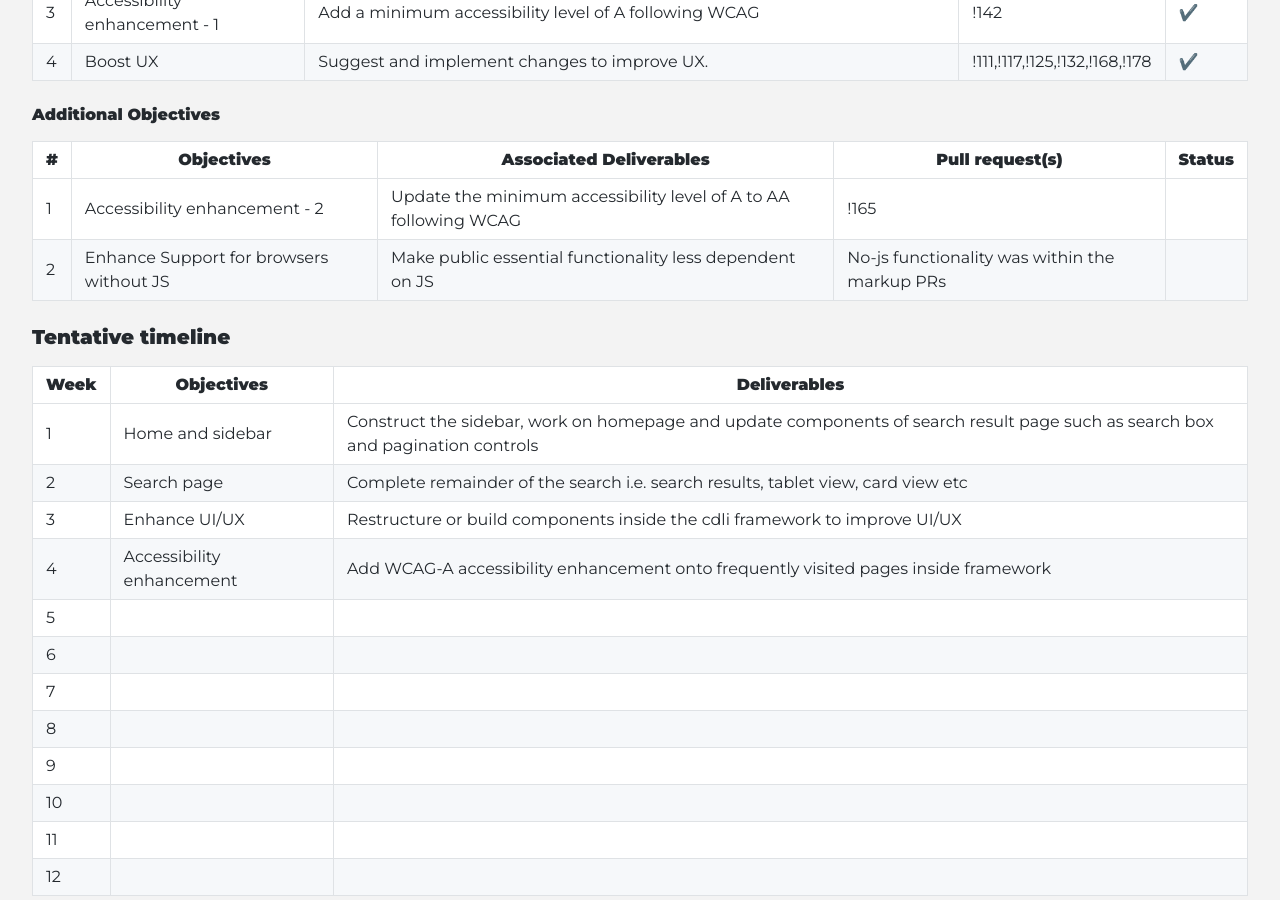
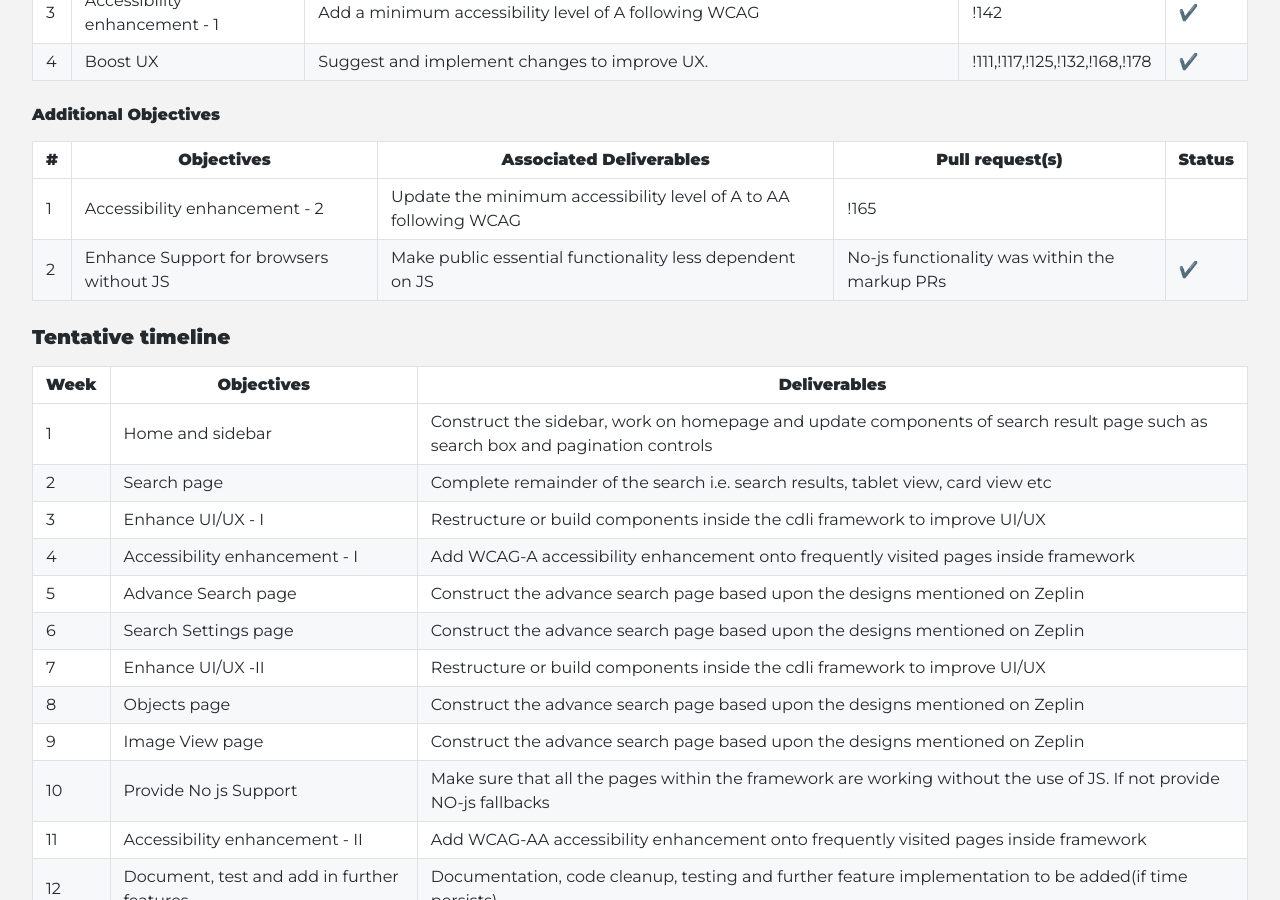
Before and after one commit to cdli-gh/blog, a Jekyll site: the page built from _blog/gsoc20/design_integration/index.md, in a window 1280 px wide and 900 px high, scrolled down 808 px. Built offline with Jekyll 4.4.1, drawn with Linux system fonts in a browser that asks for light colours; Markdown is read by kramdown in place of the engine named in the settings; some of the changed text lies outside the part shown.

Commit message:
Update index.md

```diff
--- a/_blog/gsoc20/design_integration/index.md
+++ b/_blog/gsoc20/design_integration/index.md
@@ -24,8 +24,8 @@ Objectives are separated in two categories: essential and additional, they are a
 
 |\#|Objectives|Associated Deliverables|Pull request(s)|Status|
 |---	|---	|---	|--- |---	|
-|1   	|Accessibility enhancement - 2   	| Update the minimum accessibility level of A to AA following WCAG  | !165  	|
-|2   	|Enhance Support for browsers without JS   	| Make public essential functionality less dependent on JS    	| No-js functionality was within the markup PRs  	|
+|1   	|Accessibility enhancement - 2   	| Update the minimum accessibility level of A to AA following WCAG  | !165  	|  |
+|2   	|Enhance Support for browsers without JS   	| Make public essential functionality less dependent on JS    	| No-js functionality was within the markup PRs  	| ✔️  |
 
 ### Tentative timeline
 
@@ -33,13 +33,13 @@ Objectives are separated in two categories: essential and additional, they are a
 |---|---|---|
 |1|Home and sidebar | Construct the sidebar, work on homepage and update components of search result page such as search box and pagination controls  |
 |2|Search page  | Complete remainder of the search i.e. search results, tablet view, card view etc  |
-|3|Enhance UI/UX | Restructure or build components inside the cdli framework to improve UI/UX    |
-|4|Accessibility enhancement   | Add WCAG-A accessibility enhancement onto frequently visited pages inside framework  |
-|5|   |   |
-|6|   |   |
-|7|   |   |
-|8|   |   |
-|9|   |   |
-|10|   |   |
-|11|   |   |
-|12|   |   |
+|3|Enhance UI/UX - I | Restructure or build components inside the cdli framework to improve UI/UX    |
+|4|Accessibility enhancement - I   | Add WCAG-A accessibility enhancement onto frequently visited pages inside framework  |
+|5|Advance Search page | Construct the advance search page based upon the designs mentioned on Zeplin  |
+|6|Search Settings page  | Construct the advance search page based upon the designs mentioned on Zeplin  |
+|7|Enhance UI/UX -II  | Restructure or build components inside the cdli framework to improve UI/UX  |
+|8|Objects page | Construct the advance search page based upon the designs mentioned on Zeplin   |
+|9|Image View page | Construct the advance search page based upon the designs mentioned on Zeplin   |
+|10|Provide No js Support | Make sure that all the pages within the framework are working without the use of JS. If not provide NO-js fallbacks   |
+|11|Accessibility enhancement - II   | Add WCAG-AA accessibility enhancement onto frequently visited pages inside framework  |
+|12|Document, test and add in further features   | Documentation, code cleanup, testing and further feature implementation to be added(if time persists)  |
```
